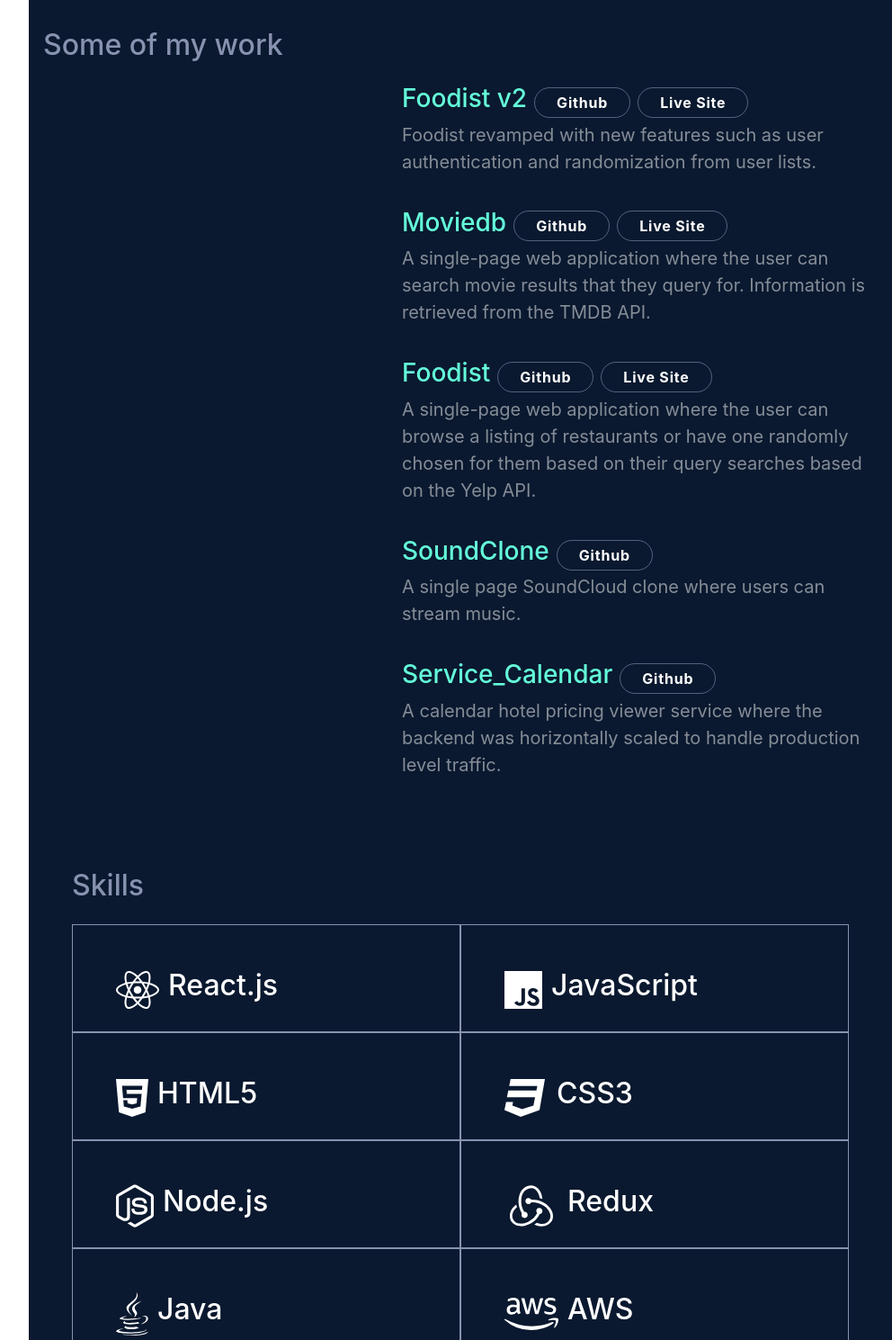
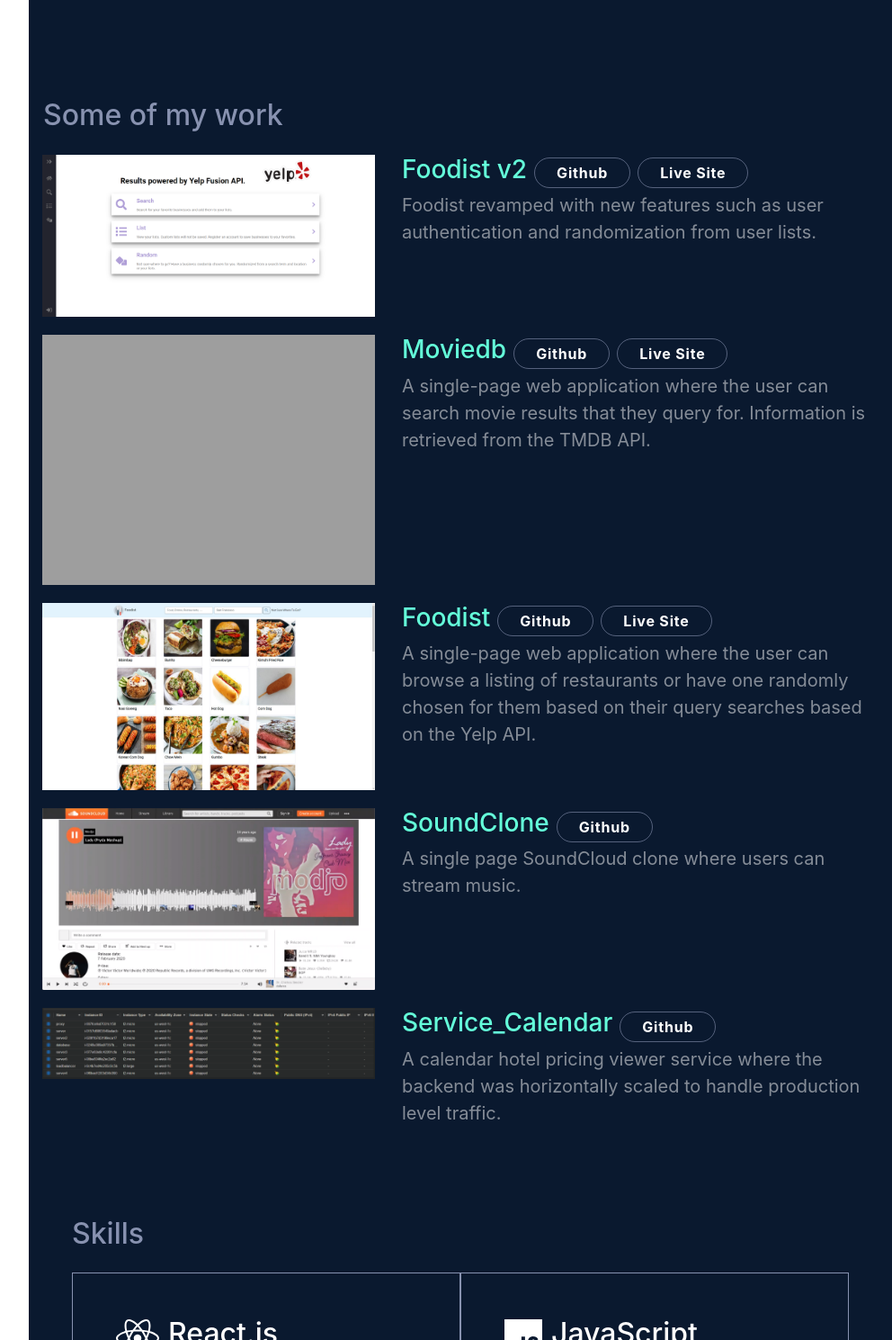
Before and after one commit to kangjietan/portfolio-v1, a plain HTML site: page index.html in a window 1280 px wide. Shown: the part 1311-2800 px from the top of the page at 90% size, without its empty margins (288-1280 px from the left). Drawn offline with nearby package versions, Linux system fonts and the light colour scheme; the site is published under a folder, as on GitHub Pages, so addresses that start at the root find nothing.

Commit message:
Src urls

```diff
--- a/assets/styles/styles.css
+++ b/assets/styles/styles.css
@@ -147,7 +147,7 @@ body {
   height: 200px;
   border-radius: 50%;
   margin: auto;
-  background: url("/assets/images/profile.jpg");
+  background: url("../images/profile.jpg");
   background-size: 150%;
   background-position: 40% 10%;
 }
--- a/index.html
+++ b/index.html
@@ -28,7 +28,7 @@
                 class="navbar-brand font-size-40 width-fill profile-img-box"
               >
                 <img
-                  src="assets/images/profile.jpg"
+                  src="./assets/images/profile.jpg"
                   class="profile-img"
                   alt=""
                 />
@@ -112,7 +112,7 @@
               <div class="row m-0 py-5 about-img-box fade-in">
                 <div class="col-sm-5 pl-0 py-5 px-5">
                   <img
-                    src="/assets/images/profile_2.jpg"
+                    src="./assets/images/profile_2.jpg"
                     alt=""
                     class="img-fluid"
                   />
@@ -142,7 +142,7 @@
                 <div class="col-sm-5">
                   <a target="_blank" href="https://foodist-v2.herokuapp.com/">
                     <img
-                      src="/assets/images/projects/foodist-v2.png"
+                      src="./assets/images/projects/foodist-v2.png"
                       alt=""
                       class="img-fluid project-img"
                     />
@@ -174,7 +174,7 @@
                 <div class="col-sm-5">
                   <a target="_blank" href="https://mviedb.herokuapp.com/">
                     <img
-                      src="/assets/images/projects/moviedb.png"
+                      src="./assets/images/projects/moviedb.png"
                       alt=""
                       class="img-fluid project-img"
                     />
@@ -207,7 +207,7 @@
                 <div class="col-sm-5">
                   <a target="_blank" href="https://foodist-mvp.herokuapp.com/">
                     <img
-                      src="/assets/images/projects/foodist.jpg"
+                      src="./assets/images/projects/foodist.jpg"
                       alt=""
                       class="img-fluid project-img"
                     />
@@ -246,7 +246,7 @@
                     href="https://github.com/SoundClone/BottomTopBar"
                   >
                     <img
-                      src="/assets/images/projects/soundclone.png"
+                      src="./assets/images/projects/soundclone.png"
                       alt=""
                       class="img-fluid project-img"
                     />
@@ -277,7 +277,7 @@
                     href="https://github.com/3-SDK/service_calendar"
                   >
                     <img
-                      src="/assets/images/projects/service_calendar.png"
+                      src="./assets/images/projects/service_calendar.png"
                       alt=""
                       class="img-fluid project-img"
                     />
```
